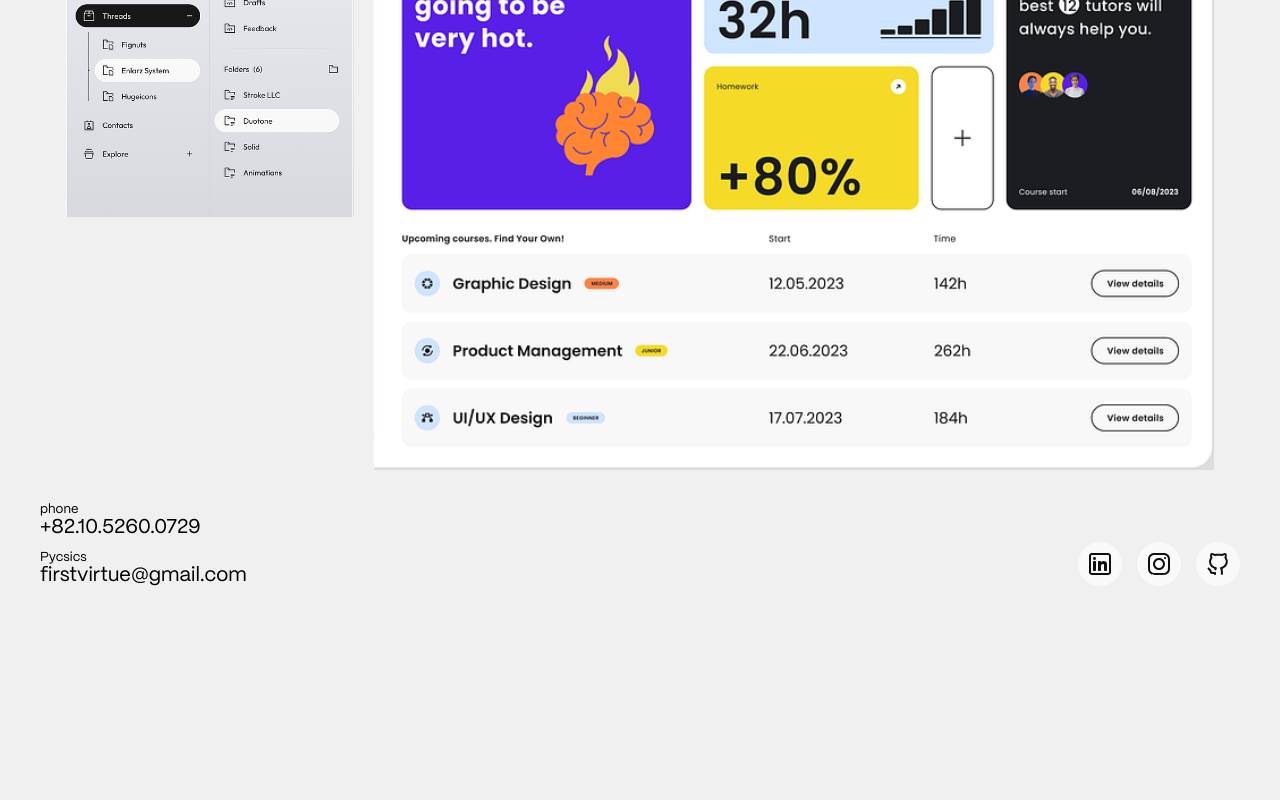
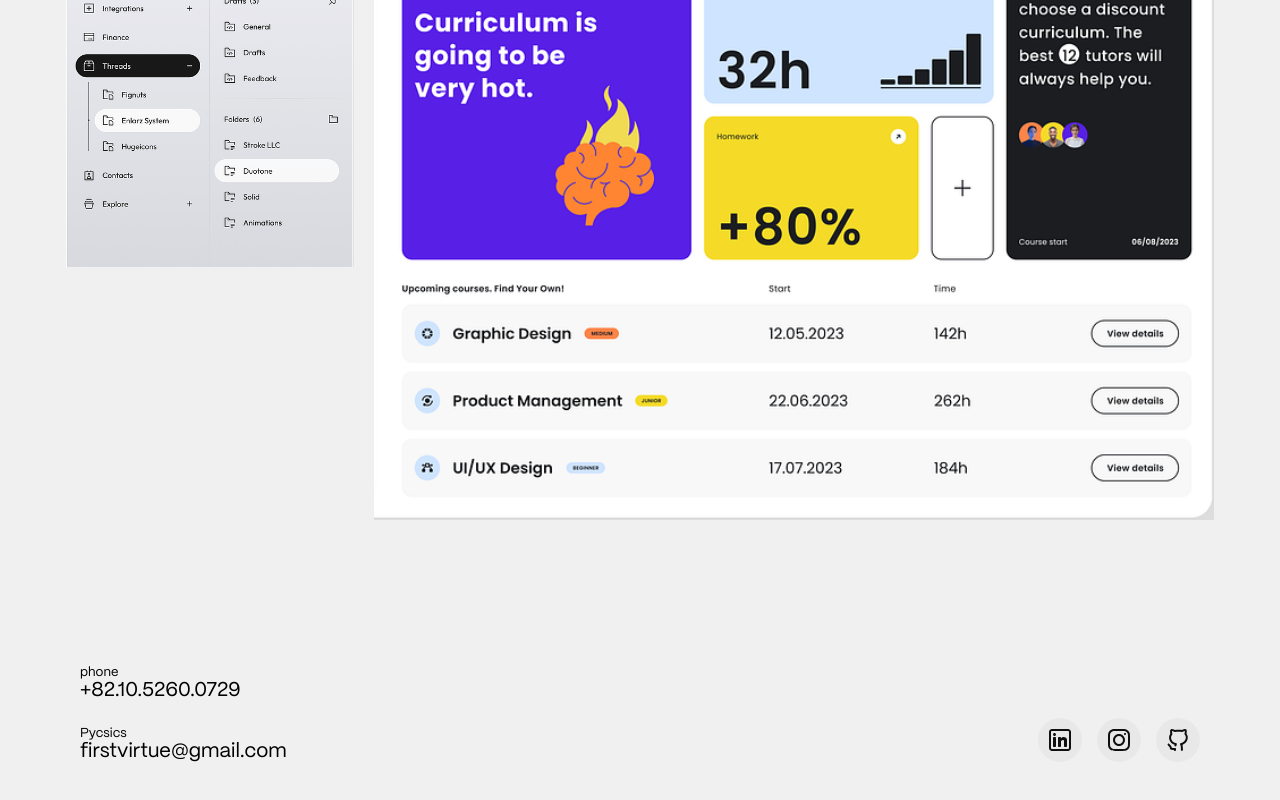
Before and after one commit to firstvirtue/merge-render-portal, a React (Create React App) app: page / in a window 1280 px wide. Shown: the part 1704-2504 px from the top of the page. Before the commit the page ends 2330 px from the top, so only its background shows below. Built offline with nearby package versions, Linux system fonts and the light colour scheme; a web font is replaced by a local one.

Commit message:
Update styles

```diff
--- a/src/index.js
+++ b/src/index.js
@@ -49,6 +49,7 @@ function Root() {
       <img src='/assets/img/sc-no-menu.png' width={'70%'} />
     </div>
 
+    <div className='spacer'></div>
     <Footer />
     </>
   )
--- a/src/styles.css
+++ b/src/styles.css
@@ -130,7 +130,8 @@ header .left span {
   width: 2.4rem;
   height: 2.4rem;
 
-  background: url(./icons/arrow-circle-lined.svg) no-repeat center;
+  border-radius: 50%;
+  background: #B6F172 url(./icons/arrow-circle-lined.svg) no-repeat center;
 }
 
 .slogan {
@@ -138,15 +139,20 @@ header .left span {
   font-size: 10rem;
   text-align: center;
   padding-top: 5rem;
-  padding-bottom: 5rem;
+  padding-bottom: 10rem;
+}
+
+.spacer {
+  height: 5vh;
 }
 
 .footer-inner {
   display: flex;
   justify-content: space-between;
   align-items: flex-end;
-  padding: 2rem 4rem;
-  padding-bottom: 4rem;
+  padding: 0 8rem;
+  padding-top: 8rem;
+  padding-bottom: 8rem;
 }
 
 .contact-wrap {
@@ -158,7 +164,7 @@ header .left span {
 .contact-wrap a small {
   display: block;
   font-size: 1.3rem;
-  padding-top: 1em;
+  padding-top: 2em;
 }
 
 .social-wrap {
@@ -168,7 +174,7 @@ header .left span {
 
 .social-wrap a {
   display: block;
-  background: #f9f9f9;
+  background: #E8E8E8;
   padding: 1rem;
   border-radius: 50%;
 }
```
